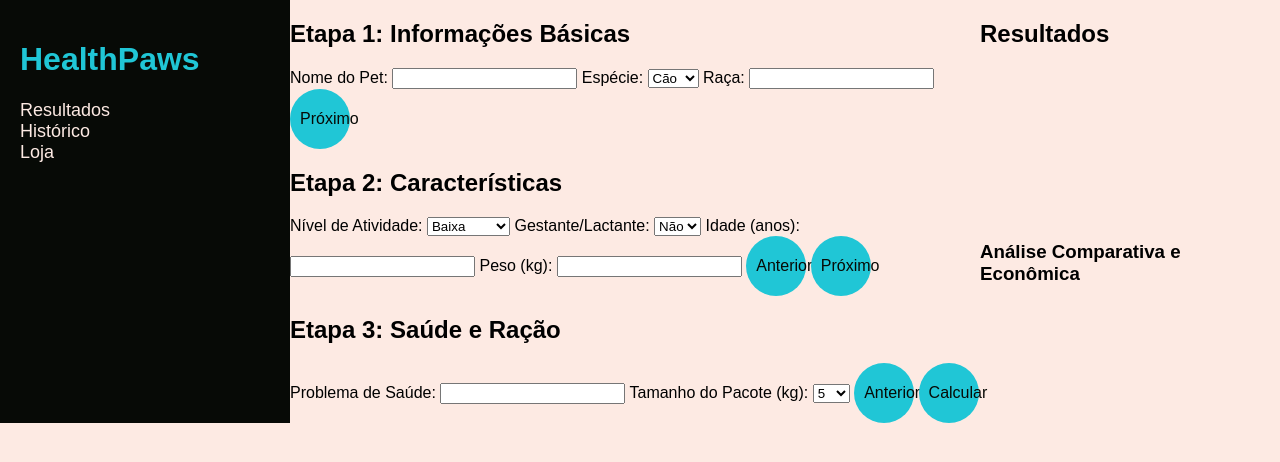
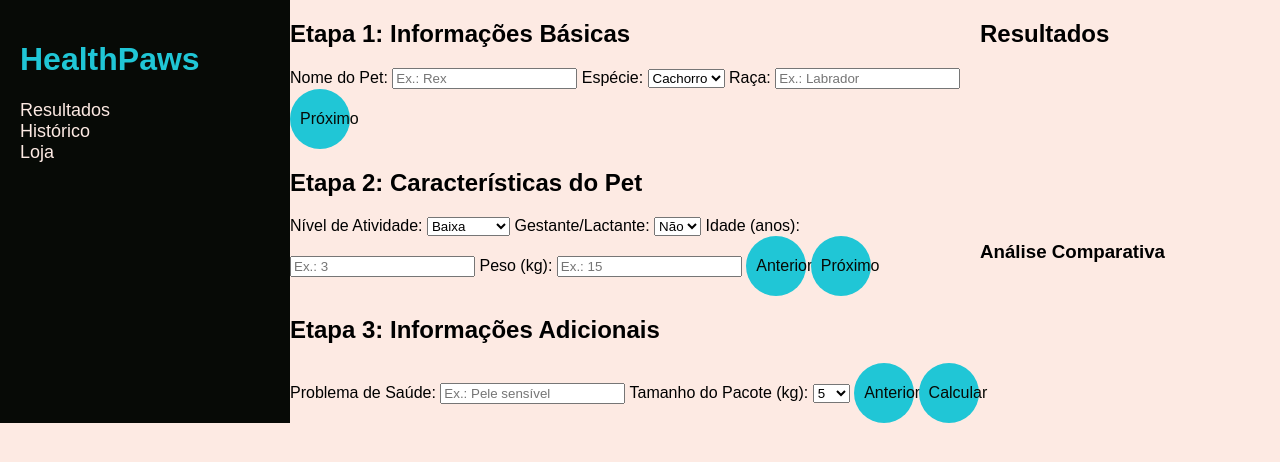
Before and after one commit to lFelplSanches/HealthPawsv1, a plain HTML site: page index.html in a window 1280 px wide. Drawn offline with Linux system fonts and the light colour scheme.

Commit message:
Update index.html

```diff
--- a/index.html
+++ b/index.html
@@ -20,22 +20,22 @@
     <div class="banner ativo" id="etapa1">
       <h2>Etapa 1: Informações Básicas</h2>
       <label for="nome">Nome do Pet:</label>
-      <input type="text" id="nome" required>
+      <input type="text" id="nome" placeholder="Ex.: Rex" required>
 
       <label for="especie">Espécie:</label>
       <select id="especie">
-        <option value="cao">Cão</option>
+        <option value="cao">Cachorro</option>
         <option value="gato">Gato</option>
       </select>
 
       <label for="raca">Raça:</label>
-      <input type="text" id="raca">
+      <input type="text" id="raca" placeholder="Ex.: Labrador">
 
       <button class="proximo">Próximo</button>
     </div>
 
     <div class="banner" id="etapa2">
-      <h2>Etapa 2: Características</h2>
+      <h2>Etapa 2: Características do Pet</h2>
       <label for="atividade">Nível de Atividade:</label>
       <select id="atividade">
         <option value="baixa">Baixa</option>
@@ -50,19 +50,19 @@
       </select>
 
       <label for="idade">Idade (anos):</label>
-      <input type="number" id="idade" required>
+      <input type="number" id="idade" placeholder="Ex.: 3" required>
 
       <label for="peso">Peso (kg):</label>
-      <input type="number" id="peso" required>
+      <input type="number" id="peso" placeholder="Ex.: 15" required>
 
       <button class="anterior">Anterior</button>
       <button class="proximo">Próximo</button>
     </div>
 
     <div class="banner" id="etapa3">
-      <h2>Etapa 3: Saúde e Ração</h2>
+      <h2>Etapa 3: Informações Adicionais</h2>
       <label for="problema">Problema de Saúde:</label>
-      <input type="text" id="problema">
+      <input type="text" id="problema" placeholder="Ex.: Pele sensível">
 
       <label for="tamanho-pacote">Tamanho do Pacote (kg):</label>
       <select id="tamanho-pacote">
@@ -81,7 +81,7 @@
     <h2>Resultados</h2>
     <table id="tabela-resultados"></table>
     <canvas id="grafico"></canvas>
-    <h3>Análise Comparativa e Econômica</h3>
+    <h3>Análise Comparativa</h3>
     <p id="analise-comparativa"></p>
   </div>
 
```
